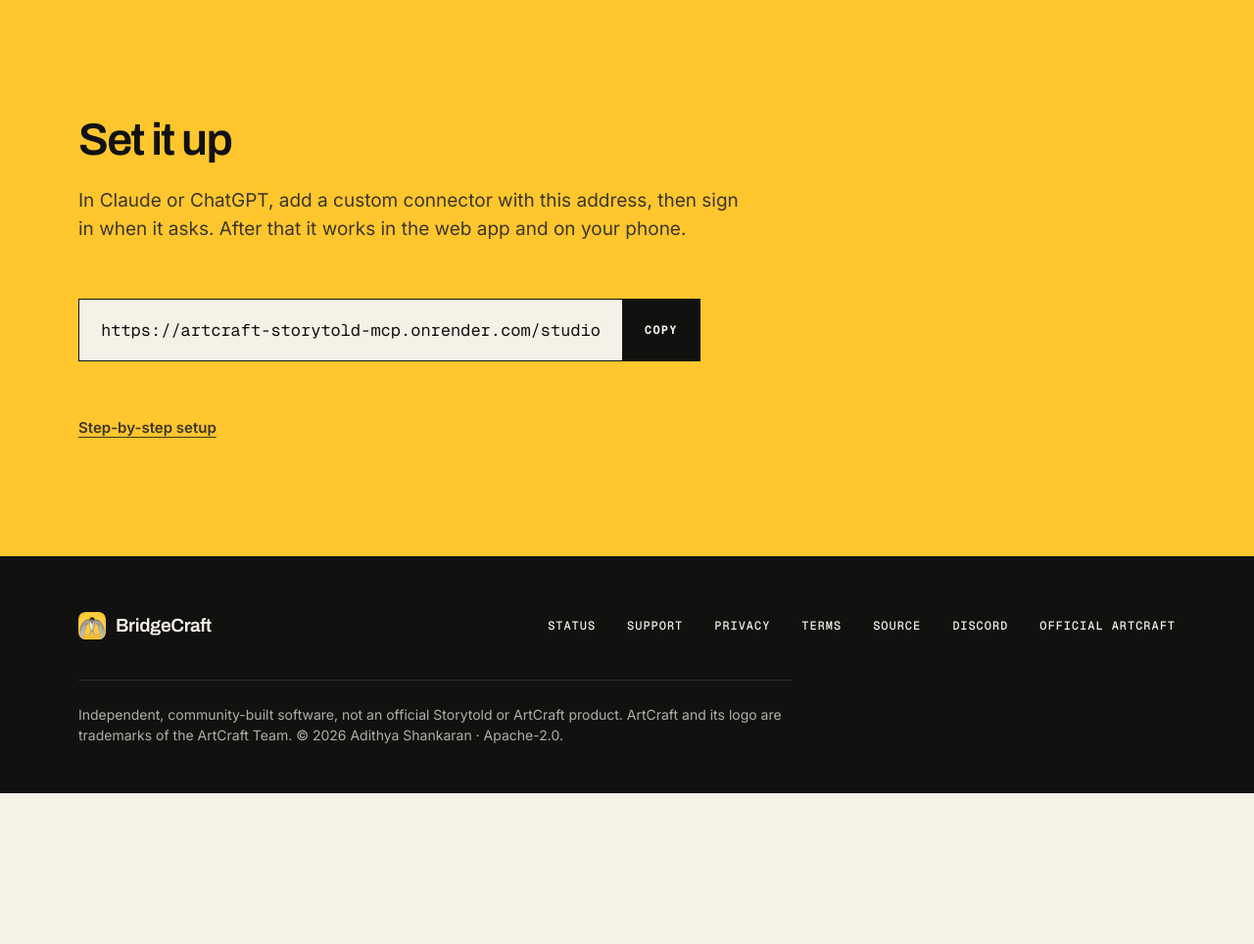
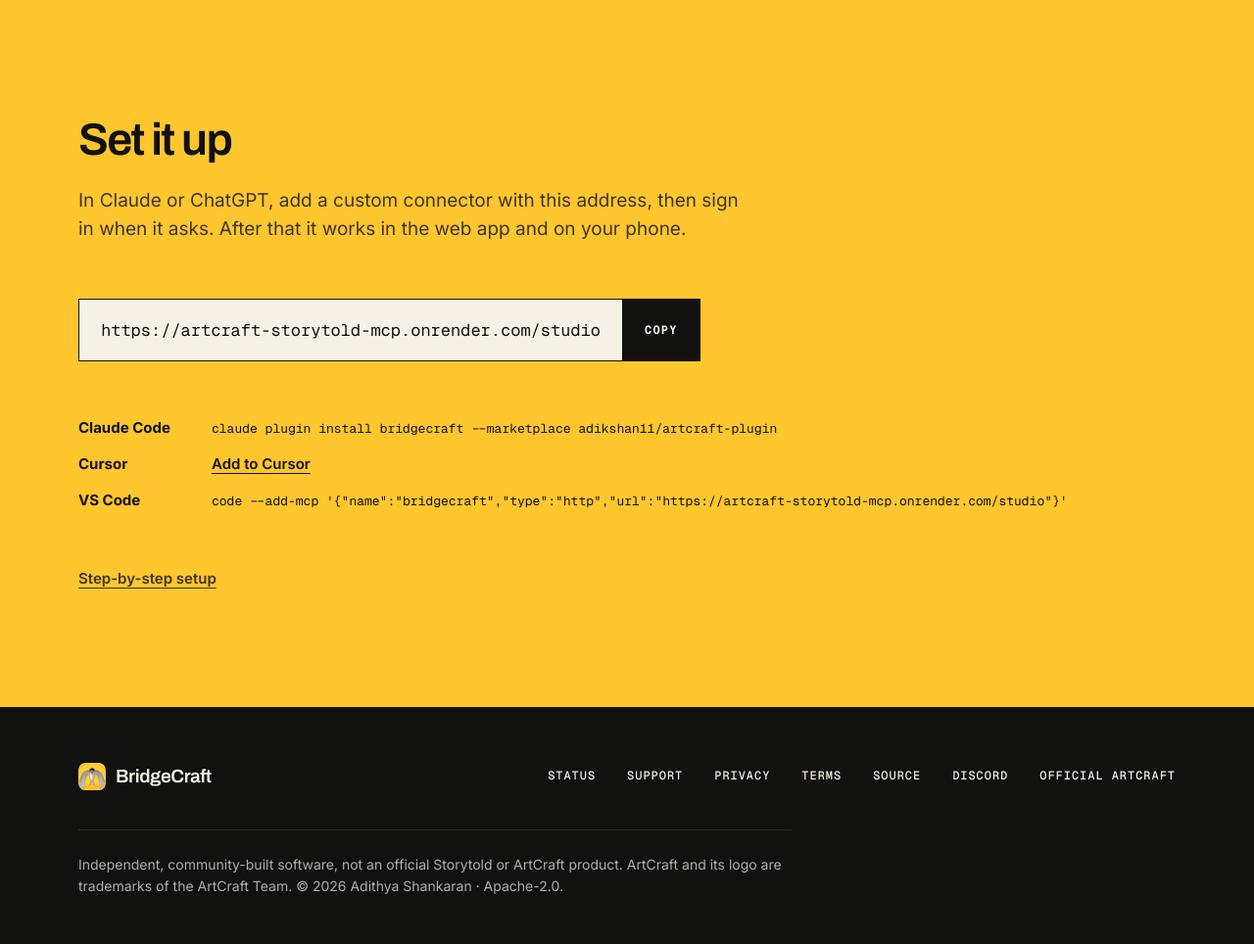
Before and after one commit to adikshan11/artcraft-plugin, a Flask app: page / in a window 1280 px wide. Shown: the part 4487-5451 px from the top of the page at 98% size. Before the commit the page ends 5297 px from the top, so only its background shows below. Run offline with Flask 3, Linux system fonts and the light colour scheme.

Commit message:
Add listings for the MCP Registry, Claude Code, Cursor and VS Code (#24)
* Add listings for the MCP Registry, Claude Code, Cursor and VS Code

server.json describes the hosted Studio for the official MCP Registry as
io.github.adikshan11/bridgecraft. The repository is now a Claude Code plugin
marketplace with one plugin that connects to /studio. The setup section shows
the Claude Code commands, an Add to Cursor link and the VS Code command, and the
README lists the submissions the Claude and ChatGPT directories need.

Co-Authored-By: Claude Opus 5.5 <noreply@anthropic.com>

* Ready the plugin for Anthropic's directory and use a one-command install

People add BridgeCraft to their account from the listing; the site shows the
single Claude Code command until the directory approves it. The plugin folder
gets the README, display name and keywords the directory checks for, and the
README says everything the plugin connects to and sends.

Co-Authored-By: Claude Opus 5.5 <noreply@anthropic.com>

* README: drop a dash and a sentence about the document

Co-Authored-By: Claude Opus 5.5 <noreply@anthropic.com>

---------

Co-authored-by: Claude Opus 5.5 <noreply@anthropic.com>

```diff
--- a/app.py
+++ b/app.py
@@ -27,7 +27,12 @@ app = Flask(__name__)
 
 @app.context_processor
 def shared_links():
-    return {"discord_url": DISCORD_URL}
+    # Cursor's install link carries the server's mcp.json entry as base64 JSON.
+    studio_config = base64.b64encode(json.dumps({"url": f"{ARTCRAFT_SITE_URL}/studio"}).encode()).decode()
+    return {
+        "discord_url": DISCORD_URL,
+        "cursor_install_url": f"cursor://anysphere.cursor-deeplink/mcp/install?name=bridgecraft&config={studio_config}",
+    }
 
 ORG_NAME = "storytold"
 ORG_URL = f"https://github.com/{ORG_NAME}"
--- a/static/style.css
+++ b/static/style.css
@@ -844,6 +844,41 @@ h2 em {
   border-width: 0 0 0 1px;
 }
 
+.install-list {
+  display: grid;
+  gap: 14px;
+  list-style: none;
+  padding: 0;
+  font-size: 15px;
+}
+
+.install-list li {
+  display: grid;
+  grid-template-columns: 120px minmax(0, 1fr);
+  gap: 6px 16px;
+  align-items: baseline;
+}
+
+.install-list code {
+  grid-column: 2;
+  overflow-x: auto;
+  font-family: var(--mono);
+  font-size: 13px;
+  white-space: nowrap;
+}
+
+.install-list strong + code,
+.install-list strong + a {
+  grid-column: 2;
+  grid-row: 1;
+}
+
+.install-list a {
+  font-weight: 600;
+  text-decoration: underline;
+  text-underline-offset: 4px;
+}
+
 .connect-links {
   display: flex;
   flex-wrap: wrap;
@@ -1303,6 +1338,17 @@ a.status-name:hover {
     justify-self: stretch;
   }
 
+  .install-list li {
+    grid-template-columns: minmax(0, 1fr);
+  }
+
+  .install-list code,
+  .install-list strong + code,
+  .install-list strong + a {
+    grid-column: 1;
+    grid-row: auto;
+  }
+
   .url-box code {
     font-size: 13px;
     padding: 16px 14px;
--- a/templates/index.html
+++ b/templates/index.html
@@ -237,6 +237,20 @@
           <code id="studio-url">{{ site_url }}/studio</code>
           <button class="button button-dark" type="button" data-copy="studio-url">Copy</button>
         </div>
+        <ul class="install-list">
+          <li>
+            <strong>Claude Code</strong>
+            <code>claude plugin install bridgecraft --marketplace adikshan11/artcraft-plugin</code>
+          </li>
+          <li>
+            <strong>Cursor</strong>
+            <a href="{{ cursor_install_url }}">Add to Cursor</a>
+          </li>
+          <li>
+            <strong>VS Code</strong>
+            <code>code --add-mcp '{"name":"bridgecraft","type":"http","url":"{{ site_url }}/studio"}'</code>
+          </li>
+        </ul>
         <p class="connect-links">
           <a href="{{ url_for('support') }}">Step-by-step setup</a>
         </p>
```
Also changed, not shown: server.json (added, +18 -0 lines), tests/test_mcp.py (+27 -0 lines), .claude-plugin/marketplace.json (added), README.md, plugins/bridgecraft/.claude-plugin/plugin.json (added), plugins/bridgecraft/.mcp.json (added), plugins/bridgecraft/README.md (added).
